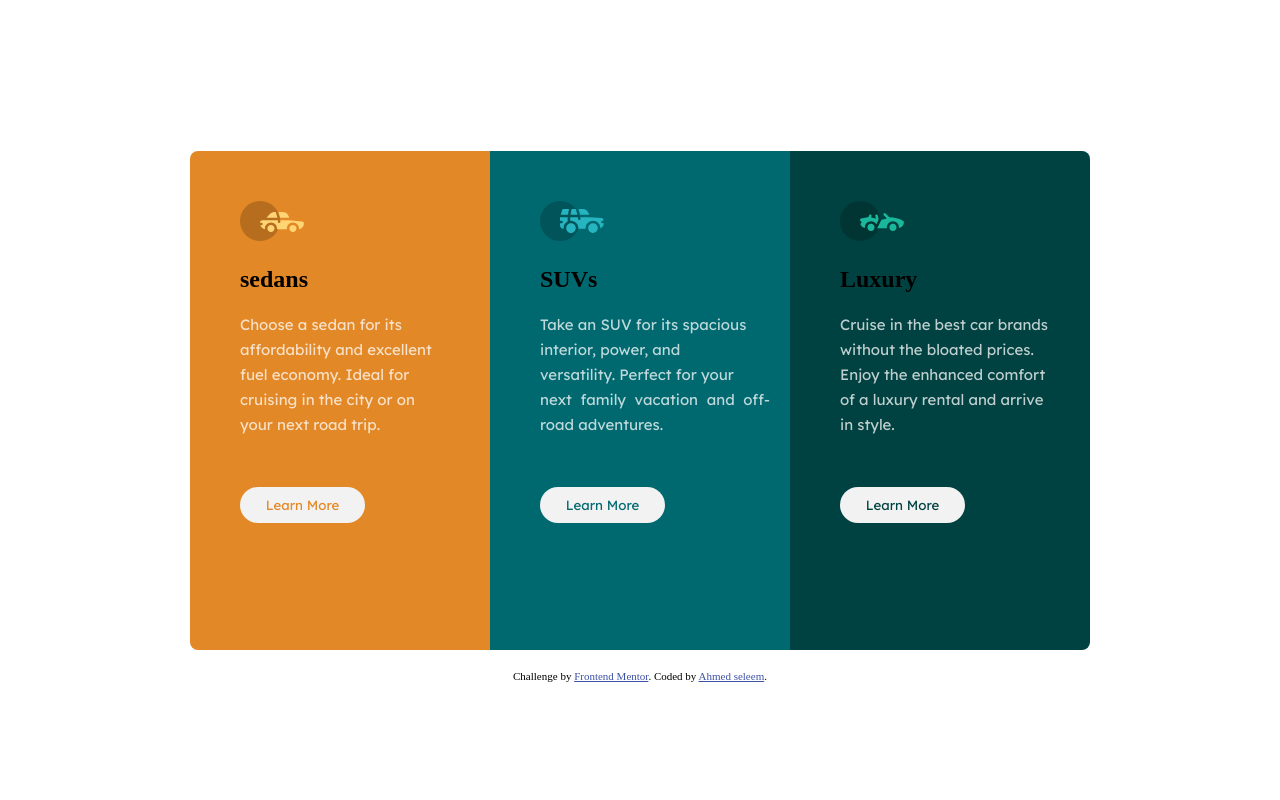
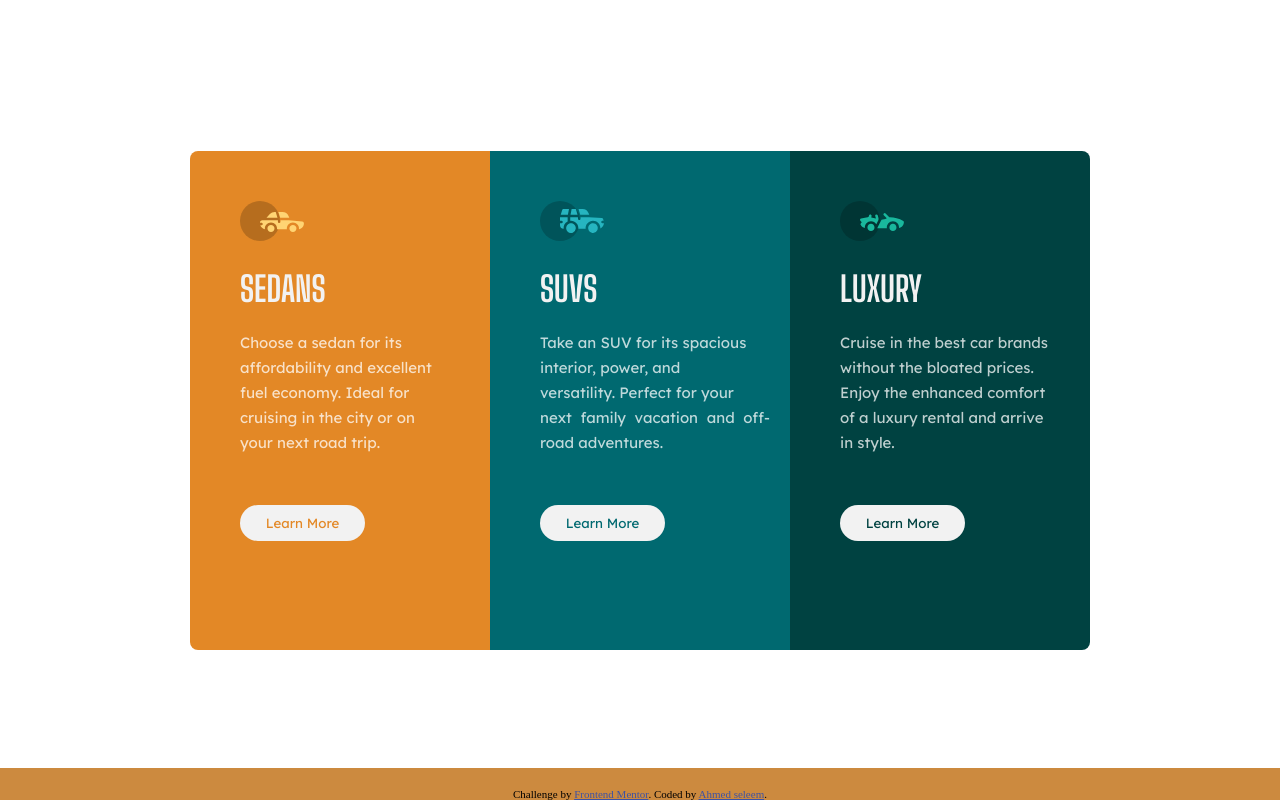
Before and after one commit to Ahmedseleem480/front-end-mentor-challenge-1, a plain HTML site: page index.html in a window 1280 px wide. Drawn offline with Linux system fonts and the light colour scheme.

Commit message:
updated html file

```diff
--- a/index.html
+++ b/index.html
@@ -66,7 +66,7 @@
       border-bottom-right-radius: 8px;
     }
 
-    h2 {
+    h1 {
       text-transform: uppercase;
       font-family: Big Shoulders Display, serif;
       font-size: 26pt;
@@ -101,6 +101,15 @@
 
     .c {
       color: hsl(179, 100%, 13%)
+    }
+
+    footer {
+      position: fixed;
+      left: 0;
+      bottom: 0;
+      width: 100%;
+      text-align: center;
+      background-color: rgb(204, 138, 63)
     }
   </style>
 </head>
```
